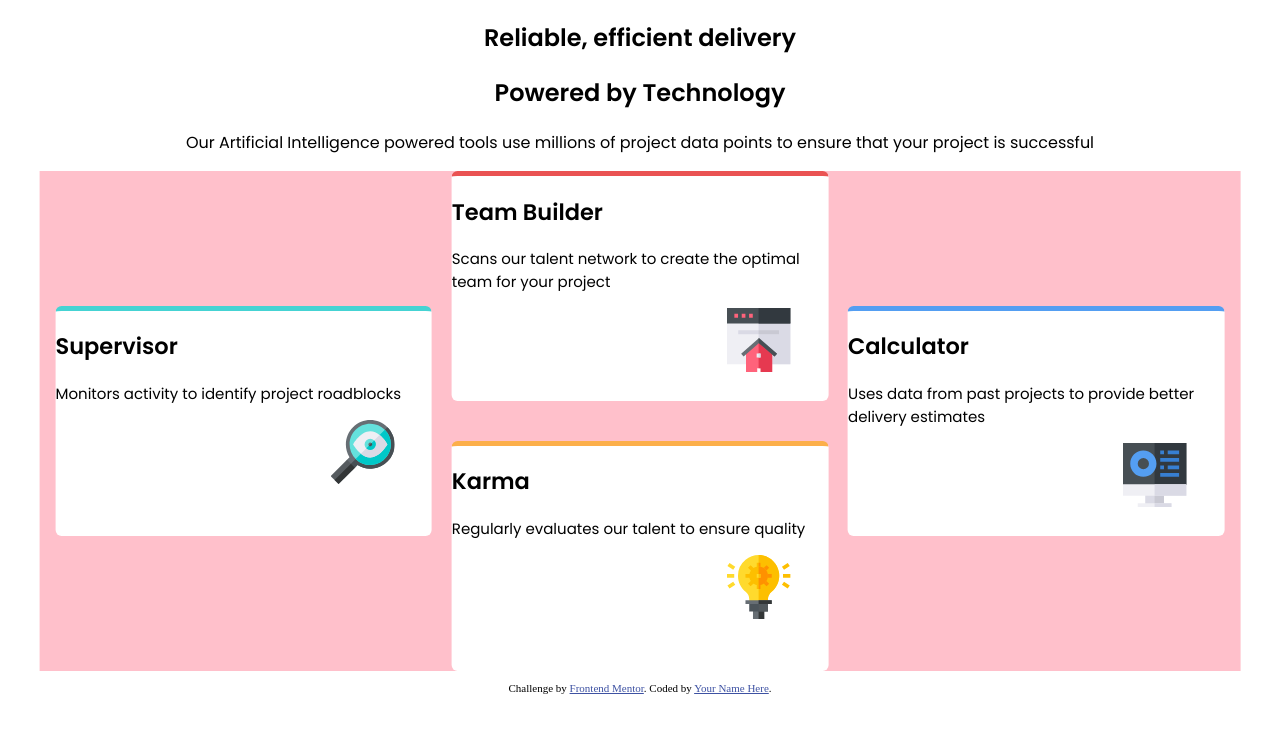
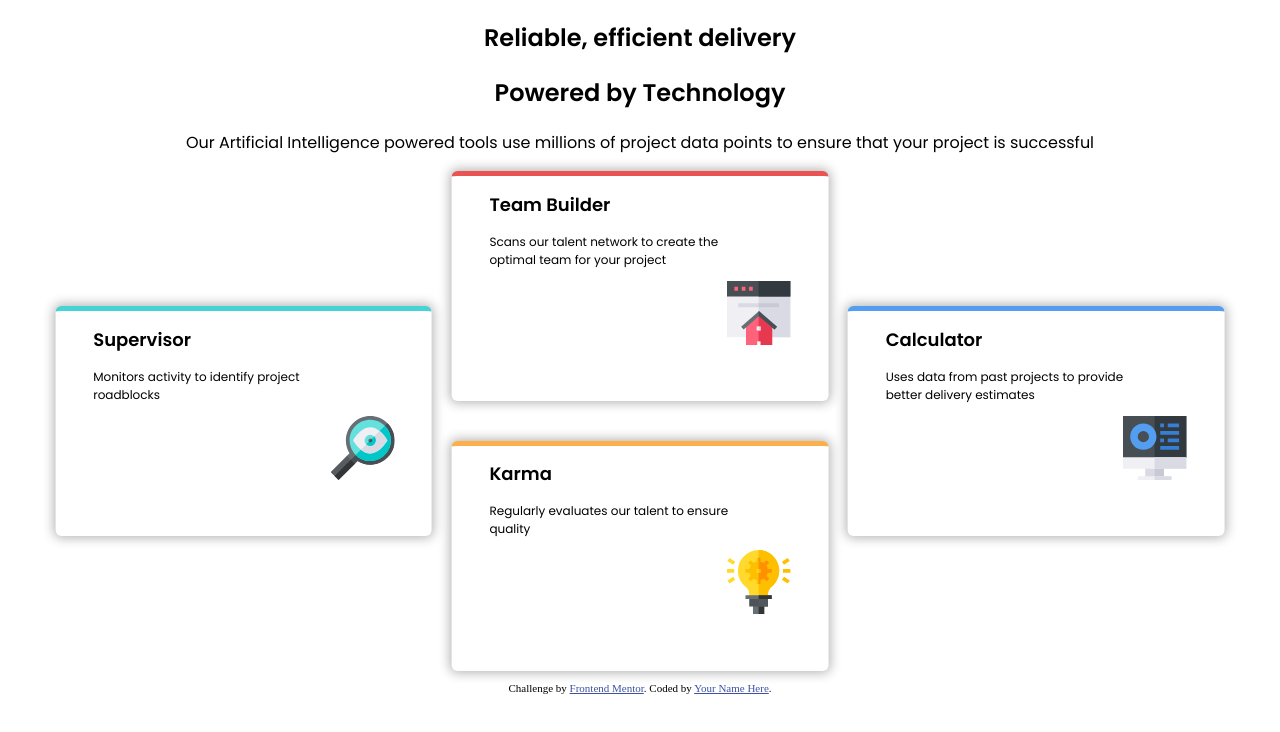
Before and after one commit to cmonez/four-cards, a plain HTML site: page index.html in a window 1280 px wide. Drawn offline with Linux system fonts and the light colour scheme.

Commit message:
Wrap card text in wrapper and add padding

```diff
--- a/design/styles.css
+++ b/design/styles.css
@@ -13,7 +13,6 @@
   display: flex;
   flex-direction: row;
   justify-content: center;
-  background-color: pink;
   width: 95%;
   height: 500px;
 
@@ -35,10 +34,17 @@
 .card{
   width: 95%;
   height: 45%;
+  font-size: 12px;
   background: white;
   border-radius: 6px;
   border-width: 5px 0 0 0;
   border-style: solid;
+  box-shadow: 0px 0px 11px 2px rgba(34, 31, 31, 0.33);
+}
+
+.text {
+  padding-left: 10%;
+  width: 70%;
 }
 
 img {
--- a/index.html
+++ b/index.html
@@ -34,12 +34,14 @@
     <!-- Card 1 -->
   <div class="row outer-row">
     <div class="card" id="card1">
+      <div class="text">
       <h2>
         Supervisor
       </h2>
         <p>
           Monitors activity to identify project roadblocks
         </p>
+      </div>
       <img src="images/icon-supervisor.svg" alt="Magnifying glass">
     </div>
   </div>
@@ -47,24 +49,28 @@
   <div class="outer-row">
     <!-- Card 2 -->
     <div class="card" id="card2">
+      <div class="text">
       <h2>
         Team Builder
       </h2>
         <p>
           Scans our talent network to create the optimal team for your project
         </p>
+      </div>
 
       <img src="images/icon-team-builder.svg" alt="House">
 
     </div>
     <!-- Card 3 -->
     <div class="card row" id="card3">
+      <div class="text">
       <h2>
         Karma
       </h2>
         <p>
           Regularly evaluates our talent to ensure quality
         </p>
+      </div>
       <img src="images/icon-karma.svg" alt="Light-blub">
 
     </div>
@@ -72,12 +78,14 @@
   <!-- Card 4 -->
   <div class="row outer-row">
     <div class="card" id="card4">
+      <div class="text">
       <h2>
         Calculator
       </h2>
         <p>
           Uses data from past projects to provide better delivery estimates
         </p>
+      </div>
       <img src="images/icon-calculator.svg" alt="Computer">
 
     </div>
```
Lines whose indentation alone changed are shown as unchanged.
